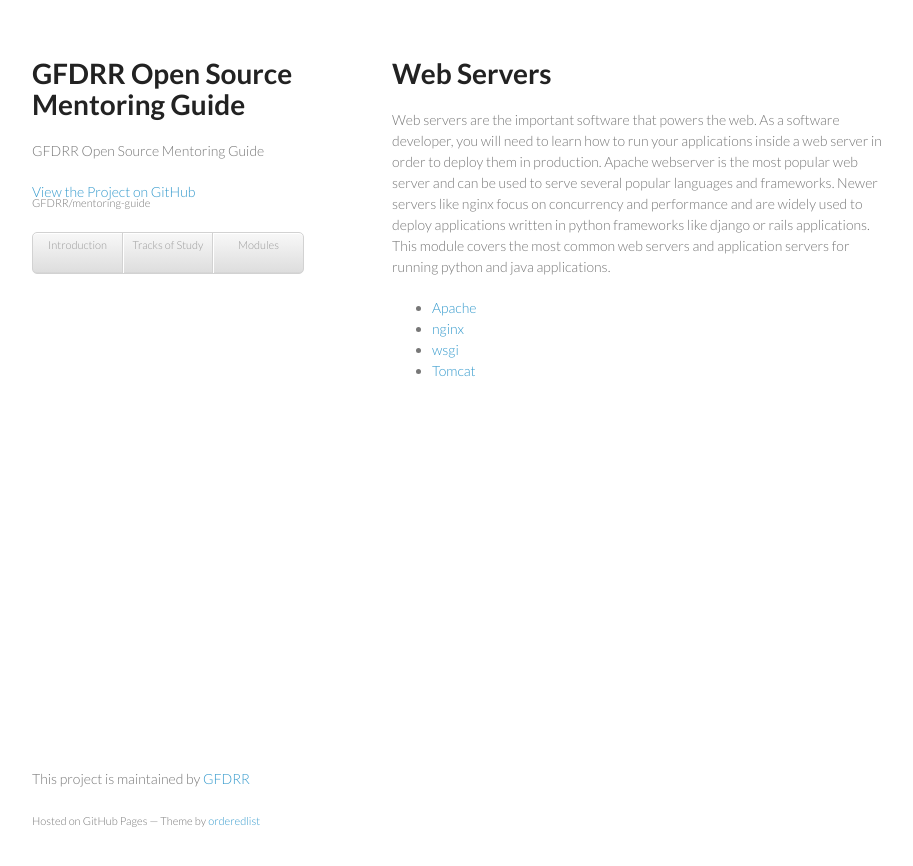
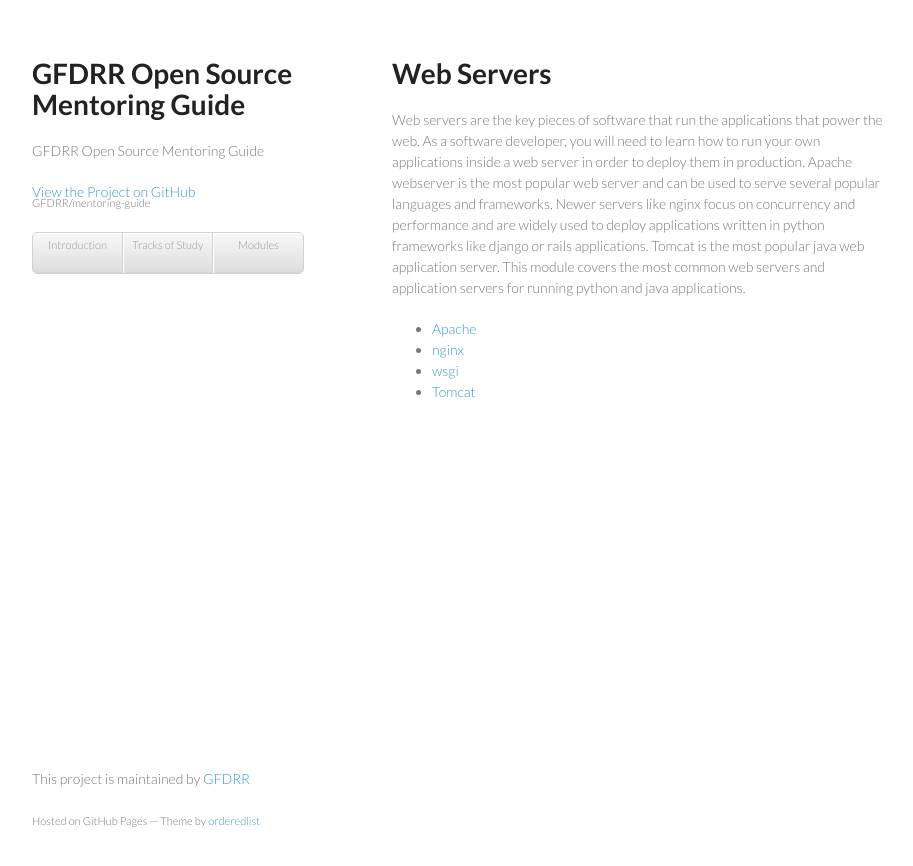
Before and after one commit to GFDRR/mentoring-guide, a Jekyll site: the page built from _modules/web_servers/index.md, in a window 1280 px wide. Shown: the top 866 px of the page, without its empty margins (178-1091 px from the left). Built offline with Jekyll 4.4.1, drawn with Linux system fonts in a browser that asks for light colours.

Commit message:
update web servers index

```diff
--- a/_modules/web_servers/index.md
+++ b/_modules/web_servers/index.md
@@ -7,7 +7,7 @@
 Web Servers
 ===========
 
-Web servers are the important software that powers the web. As a software developer, you will need to learn how to run your applications inside a web server in order to deploy them in production. Apache webserver is the most popular web server and can be used to serve several popular languages and frameworks. Newer servers like nginx focus on concurrency and performance and are widely used to deploy applications written in python frameworks like django or rails applications. This module covers the most common web servers and application servers for running python and java applications.
+Web servers are the key pieces of software that run the applications that power the web. As a software developer, you will need to learn how to run your own applications inside a web server in order to deploy them in production. Apache webserver is the most popular web server and can be used to serve several popular languages and frameworks. Newer servers like nginx focus on concurrency and performance and are widely used to deploy applications written in python frameworks like django or rails applications. Tomcat is the most popular java web application server. This module covers the most common web servers and application servers for running python and java applications.
 
 * <a href='{{ site.baseurl }}/modules/web_servers/apache.html'>Apache</a>
 * <a href='{{ site.baseurl }}/modules/web_servers/nginx.html'>nginx</a>
```
